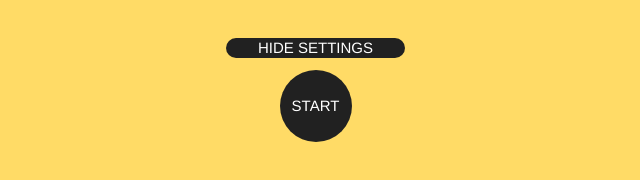
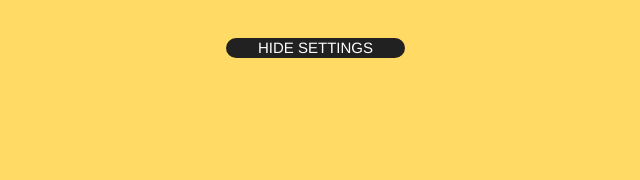
Before and after one commit to DecentLabs/lightproject, a Vue app: page / in a window 1280 px wide. Shown: the part 128-308 px from the top of the page, without its empty margins (277-917 px from the left). Built offline with nearby package versions, Linux system fonts and the light colour scheme.

Commit message:
fix scroll + start

```diff
--- a/src/App.vue
+++ b/src/App.vue
@@ -6,6 +6,7 @@
     </div>
     <p>{{ wakeLockStatus }}</p>
     <settings></settings>
+    <my-version></my-version>
   </v-app>
 </template>
 
@@ -14,10 +15,11 @@
 
   import { mapState } from 'vuex'
   import settings from './components/settings'
+  import myVersion from './components/version.vue'
 
   export default {
     name: 'app',
-    components: {settings},
+    components: {settings, myVersion},
     data () {
       return {
         startX: 0,
@@ -95,7 +97,8 @@
     },
     mounted () {
       this.$store.dispatch('loadSettings')
-      this.mounted = window.innerHeight
+      this.height = window.innerHeight
+      this.startWL()
     },
   }
 </script>
@@ -126,4 +129,10 @@
   .light {
     color: #020204
   }
+
+  .version {
+    position: absolute;
+    bottom: 20px;
+    right: 20px;
+  }
 </style>
--- a/src/components/settings.vue
+++ b/src/components/settings.vue
@@ -16,10 +16,6 @@
     <v-btn v-if="!isSettingVisible"
            @click="showSettings(true)"
            depressed round large :dark="!isDark">show settings
-    </v-btn>
-    <v-btn v-if="!isFullScreen"
-           @click="startLight"
-           depressed fab large :dark="!isDark">start
     </v-btn>
   </v-container>
 </template>
@@ -49,10 +45,6 @@
       },
     },
     methods: {
-      startLight () {
-        this.showSettings(false)
-        this.setFullScreen()
-      },
       setFullScreen () {
         if (document.fullscreenElement || document.webkitFullscreenElement) {
           document.exitFullscreen()
```
